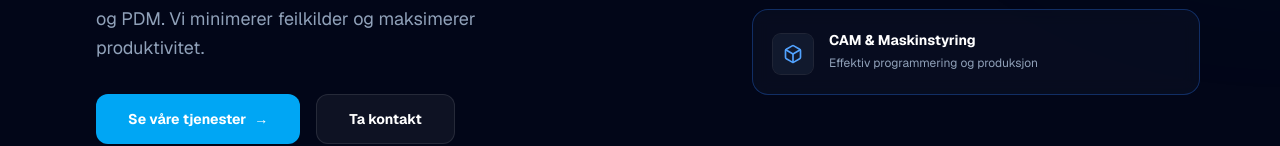
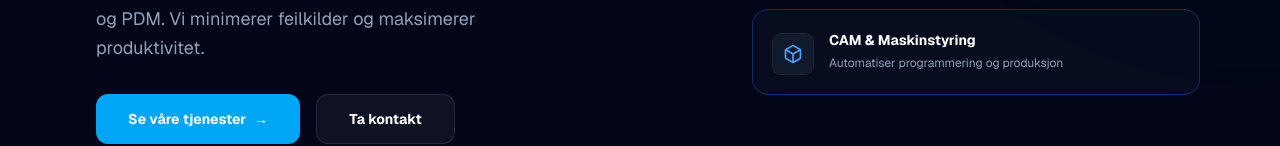
Before and after one commit to andreLouisK/OptIt, a Next.js app: page / in a window 1280 px wide. Shown: the part 438-584 px from the top of the page. Built offline with nearby package versions, Linux system fonts and the light colour scheme.

Commit message:
endret tekst i hero section

```diff
--- a/src/components/sections/HeroSection.tsx
+++ b/src/components/sections/HeroSection.tsx
@@ -24,7 +24,7 @@ export function HeroSection() {
     },
     {
       title: "CAM & Maskinstyring",
-      desc: "Effektiv programmering og produksjon",
+      desc: "Automatiser programmering og produksjon",
       icon: (
         <svg xmlns="http://www.w3.org/2000/svg" width="20" height="20" viewBox="0 0 24 24" fill="none" stroke="currentColor" strokeWidth="2" strokeLinecap="round" strokeLinejoin="round"><path d="M21 16V8a2 2 0 0 0-1-1.73l-7-4a2 2 0 0 0-2 0l-7 4A2 2 0 0 0 3 8v8a2 2 0 0 0 1 1.73l7 4a2 2 0 0 0 2 0l7-4A2 2 0 0 0 21 16z"/><polyline points="3.27 6.96 12 12.01 20.73 6.96"/><line x1="12" y1="22.08" x2="12" y2="12"/></svg>
       ),
```
